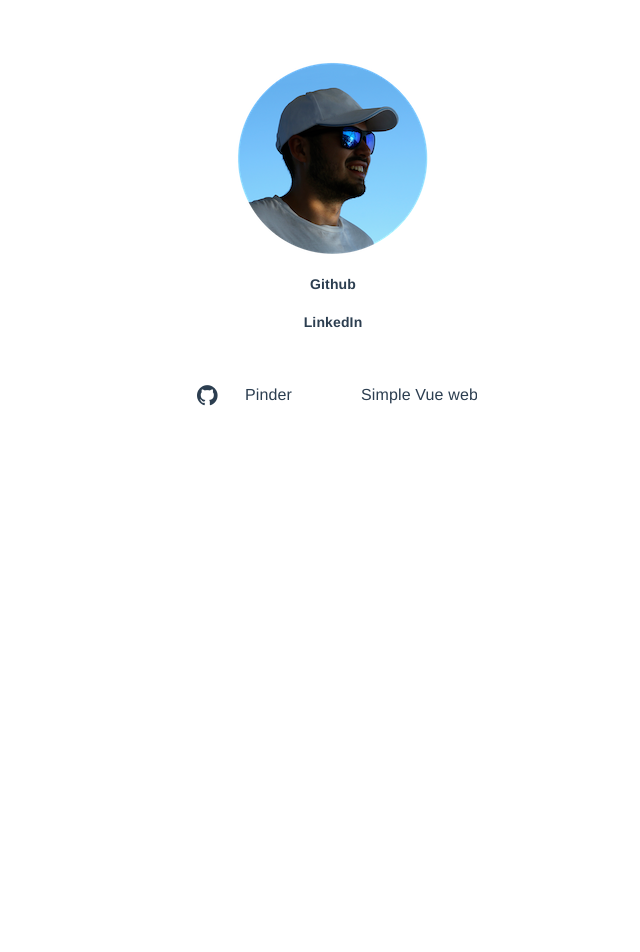
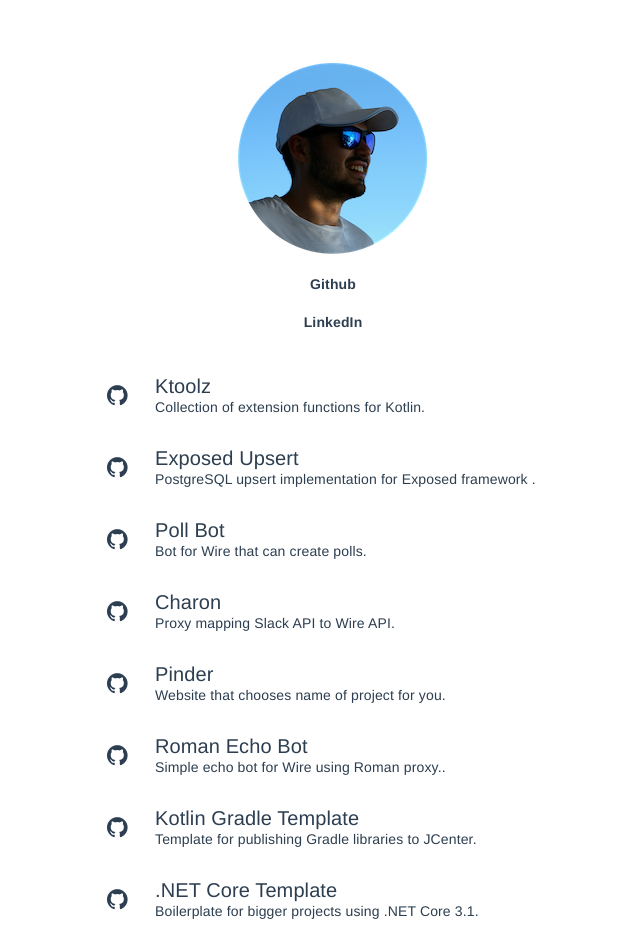
Before and after one commit to LukasForst/lukas.forst.dev, a Vue app: page / in a window 1280 px wide. Shown: the top 952 px of the page, without its empty margins (307-947 px from the left). Before the commit the page ends 860 px from the top, so only its background shows below. Built offline with nearby package versions, Linux system fonts and the light colour scheme.

Commit message:
add projects

```diff
--- a/src/App.vue
+++ b/src/App.vue
@@ -20,6 +20,16 @@
 </script>
 
 <style>
+    body {
+        overflow: hidden;
+        height: 100vh;
+    }
+
+    a {
+        color: inherit;
+        text-decoration: none;
+    }
+
     #app {
         font-family: Avenir, Helvetica, Arial, sans-serif;
         -webkit-font-smoothing: antialiased;
@@ -28,8 +38,4 @@
         color: #2c3e50;
         margin-top: 60px;
     }
-    a {
-      color:inherit;
-      text-decoration: none;
-    }
 </style>
--- a/src/componenets/Project.vue
+++ b/src/componenets/Project.vue
@@ -7,13 +7,13 @@
             <md-avatar>
                 <md-icon class="fa fa-github"/>
             </md-avatar>
-            <span class="md-list-item-text">
-                {{title}}
-            </span>
-            <span class="md-list-item-text">
-                {{description}}
-            </span>
+
+            <div class="md-list-item-text">
+                <span class="md-title">{{title}}</span>
+                <span>{{description}}</span>
+            </div>
         </md-list-item>
+        <md-divider class="md-inset"></md-divider>
     </div>
 </template>
 
@@ -23,7 +23,8 @@
         props: {
             title: String,
             description: String,
-            githubLink: String
+            githubLink: String,
+            language: String
         }
     }
 </script>
--- a/src/componenets/Projects.vue
+++ b/src/componenets/Projects.vue
@@ -1,7 +1,11 @@
 <template>
     <md-list id="projects" class="md-double-line">
-        <Project v-for="project in projects" :title="project.title" :key="project.title"
-                 :description="project.description" :github-link="project.githubLink"/>
+        <Project v-for="project in projects" :key="project.title"
+                 :title="project.title"
+                 :description="project.description"
+                 :github-link="project.githubLink"
+                 :language="project.language"
+        />
     </md-list>
 </template>
 
@@ -15,9 +19,58 @@
             return {
                 projects: [
                     {
+                        title: 'Ktoolz',
+                        description: 'Collection of extension functions for Kotlin.',
+                        githubLink: 'https://github.com/blindspot-ai/ktoolz',
+                        language: 'Kotlin'
+                    },
+                    {
+                        title: 'Exposed Upsert',
+                        description: 'PostgreSQL upsert implementation for Exposed framework .',
+                        githubLink: 'https://github.com/LukasForst/exposed-upsert',
+                        language: 'Kotlin'
+                    },
+                    {
+                        title: 'Poll Bot',
+                        description: 'Bot for Wire that can create polls.',
+                        githubLink: 'https://github.com/wireapp/poll-bot',
+                        language: 'Kotlin'
+                    },
+                    {
+                        title: 'Charon',
+                        description: 'Proxy mapping Slack API to Wire API.',
+                        githubLink: 'https://github.com/wireapp/charon',
+                        language: 'Python'
+                    },
+                    {
                         title: 'Pinder',
-                        description: 'Simple Vue website which chooses name of the project for you.',
-                        githubLink: 'https://github.com/LukasForst/pinder'
+                        description: 'Website that chooses name of project for you.',
+                        githubLink: 'https://github.com/LukasForst/pinder',
+                        language: 'JavaScript'
+                    },
+                    {
+                        title: 'Roman Echo Bot',
+                        description: 'Simple echo bot for Wire using Roman proxy..',
+                        githubLink: 'https://github.com/wireapp/echo-bot-roman',
+                        language: 'Python'
+                    },
+                    {
+                        title: 'Kotlin Gradle Template',
+                        description: 'Template for publishing Gradle libraries to JCenter.',
+                        githubLink: 'https://github.com/LukasForst/maven-library',
+                        language: 'Kotlin'
+                    },
+                    {
+                        title: '.NET Core Template',
+                        description: 'Boilerplate for bigger projects using .NET Core 3.1.',
+                        githubLink: 'https://github.com/LukasForst/dotnet-core-template',
+                        language: 'C#'
+                    },
+                    {
+                        title: 'Bachelor Thesis',
+                        description: 'Scheduling optimization jobs on distributed platform.',
+                        githubLink: 'https://github.com/LukasForst/bachelor-thesis',
+                        language: 'Kotlin'
                     }
                 ]
             }
@@ -28,7 +81,7 @@
 <style scoped>
     #projects {
         text-align: center;
-        width: 320px;
+        width: 500px;
         max-width: 100%;
         display: inline-block;
         vertical-align: top;
```
